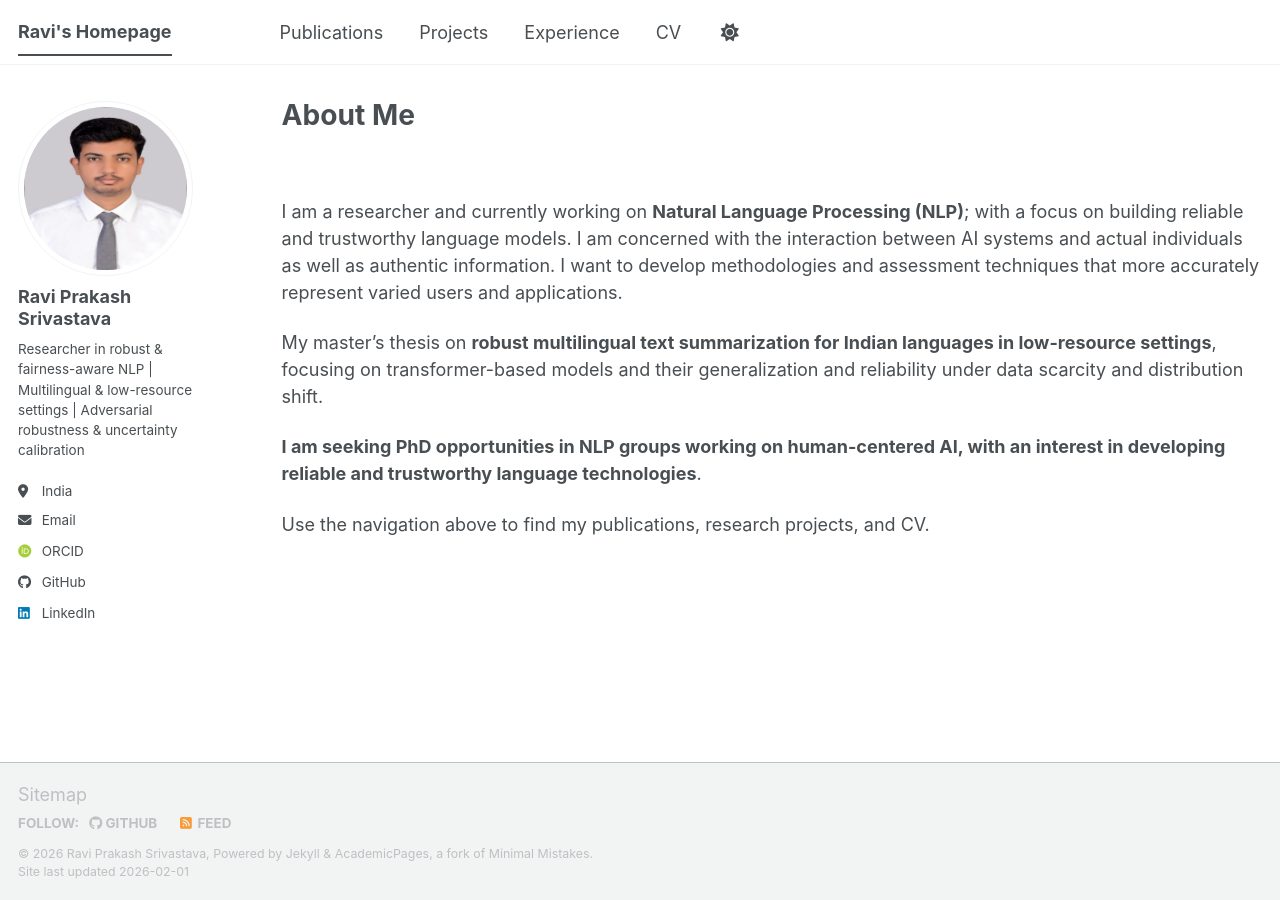
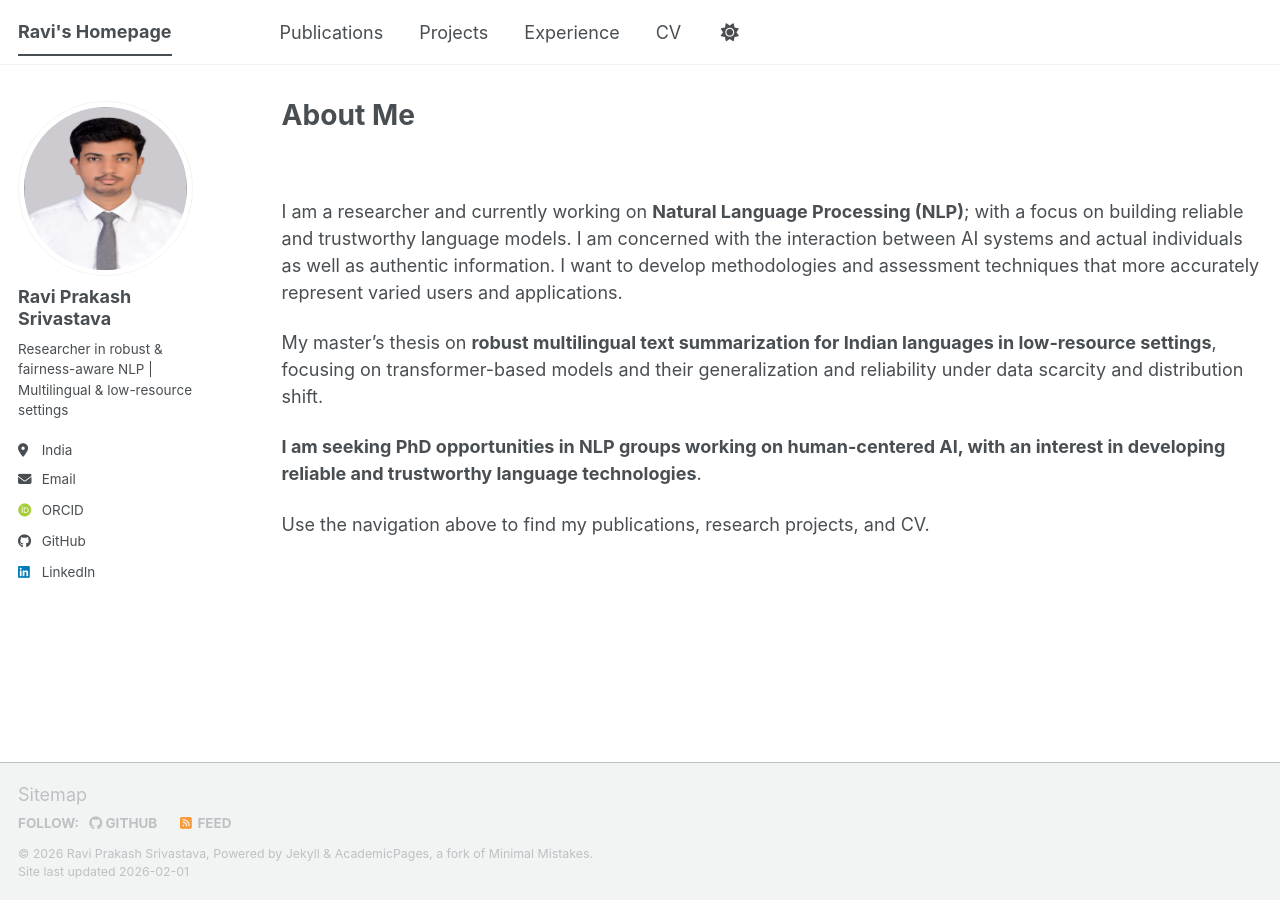
Before and after one commit to t36512401-hue/t36512401-hue.github.io, a Jekyll site: the page built from index.md, in a window 1280 px wide. Built offline with Jekyll 4.4.1, drawn with Linux system fonts in a browser that asks for light colours; some web fonts are replaced; a script bundle is joined from its source files by our own code; library files that are not in the unit come from our copies.

Commit message:
Update _config.yml

```diff
--- a/_config.yml
+++ b/_config.yml
@@ -14,7 +14,7 @@
 author:
   avatar: "picture_resized.png"  # Upload photo to images/ folder later
   name: "Ravi Prakash Srivastava"
-  bio: "Researcher in robust & fairness-aware NLP | Multilingual & low-resource settings | Adversarial robustness & uncertainty calibration"
+  bio: "Researcher in robust & fairness-aware NLP | Multilingual & low-resource settings"
   location: "India"
   email: "raviprakashshrivastav7@gmail.com"
   linkedin: "ravi-prakash-sri"  # Username only
```
